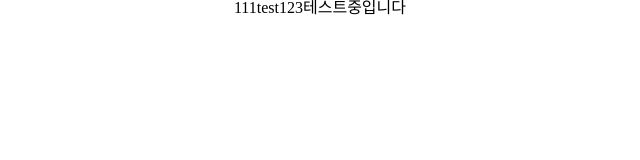
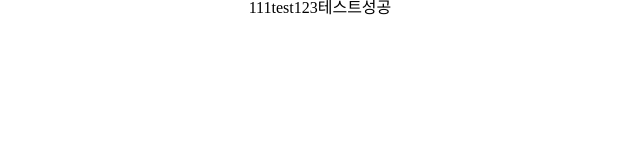
Before and after one commit to jaywai-lee/OpenMind, a React (Vite) app: page / in a window 1280 px wide. Shown: the top 160 px of the page, without its empty margins (320-960 px from the left). Built offline with nearby package versions, Linux system fonts and the light colour scheme.

Commit message:
✨ Feat: 테스트입니다.

```diff
--- a/src/components/MainLayout.jsx
+++ b/src/components/MainLayout.jsx
@@ -1,4 +1,4 @@
 function MainLayout() {
-  return <>111test123테스트중입니다</>;
+  return <>111test123테스트성공</>;
 }
 export default MainLayout;
```
